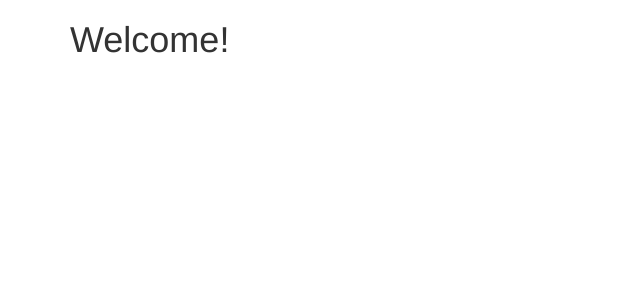
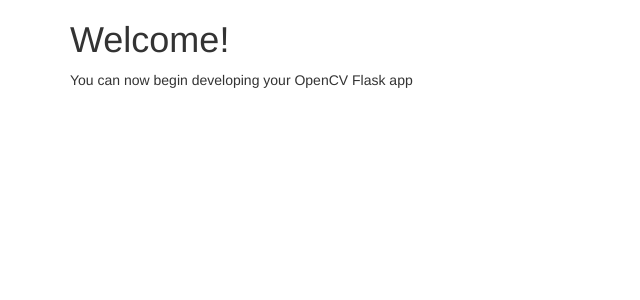
Before and after one commit to jdesilvio/opencv-flask-docker, a Flask app: page / in a window 1280 px wide. Shown: the top 300 px of the page, without its empty margins (0-640 px from the left). Run offline with Flask 2, Linux system fonts and the light colour scheme; some libraries are stand-ins or nearby versions.

Commit message:
Updated README.md

```diff
--- a/app/templates/index.html
+++ b/app/templates/index.html
@@ -3,5 +3,7 @@
 {% block content %}
 
 <h1>Welcome!</h1>
+<p>You can now begin developing your OpenCV Flask app</p>
+
 
 {% endblock %}
```
Also changed, not shown: README.md.
